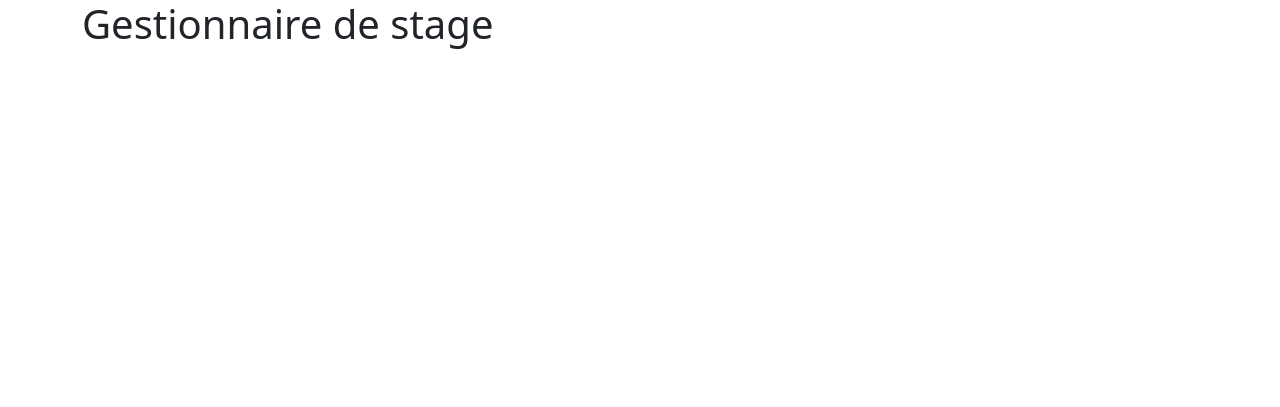
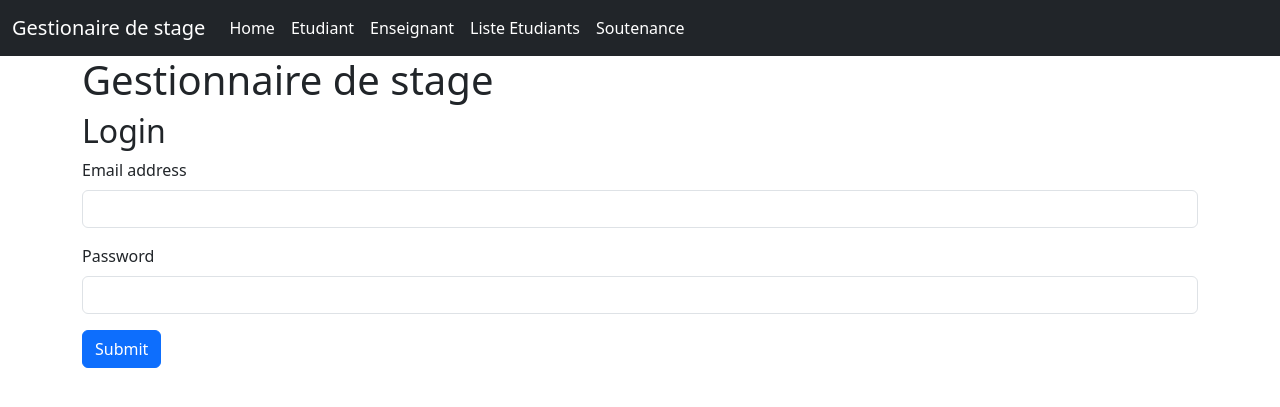
Before and after one commit to riahimedyassin/Gestionaire-de-stage, a PHP site: page / in a window 1280 px wide. Shown: the top 407 px of the page. Run offline with PHP 8.4, Linux system fonts and the light colour scheme.

Commit message:
simple login logic

```diff
--- a/connect/connect.php
+++ b/connect/connect.php
@@ -1,5 +1,5 @@
 <?php
-    include "../connect/dbconfig.php";
+    require_once "./connect/dbconfig.php";
    try {
 
        $cnx = new PDO("mysql:host=$host;dbname=$dbname", $username,$password);
--- a/index.php
+++ b/index.php
@@ -1,18 +1,57 @@
 <!doctype html>
 <html lang="en">
+
 <head>
     <meta charset="UTF-8">
     <meta name="viewport"
-          content="width=device-width, user-scalable=no, initial-scale=1.0, maximum-scale=1.0, minimum-scale=1.0">
+        content="width=device-width, user-scalable=no, initial-scale=1.0, maximum-scale=1.0, minimum-scale=1.0">
     <meta http-equiv="X-UA-Compatible" content="ie=edge">
-    <link href="https://cdn.jsdelivr.net/npm/bootstrap@5.3.2/dist/css/bootstrap.min.css" rel="stylesheet" integrity="sha384-T3c6CoIi6uLrA9TneNEoa7RxnatzjcDSCmG1MXxSR1GAsXEV/Dwwykc2MPK8M2HN" crossorigin="anonymous">
-    <script src="https://cdn.jsdelivr.net/npm/bootstrap@5.3.2/dist/js/bootstrap.bundle.min.js" integrity="sha384-C6RzsynM9kWDrMNeT87bh95OGNyZPhcTNXj1NW7RuBCsyN/o0jlpcV8Qyq46cDfL" crossorigin="anonymous"></script>
+    <link href="https://cdn.jsdelivr.net/npm/bootstrap@5.3.2/dist/css/bootstrap.min.css" rel="stylesheet"
+        integrity="sha384-T3c6CoIi6uLrA9TneNEoa7RxnatzjcDSCmG1MXxSR1GAsXEV/Dwwykc2MPK8M2HN" crossorigin="anonymous">
+    <script src="https://cdn.jsdelivr.net/npm/bootstrap@5.3.2/dist/js/bootstrap.bundle.min.js"
+        integrity="sha384-C6RzsynM9kWDrMNeT87bh95OGNyZPhcTNXj1NW7RuBCsyN/o0jlpcV8Qyq46cDfL"
+        crossorigin="anonymous"></script>
     <title>Mini Projet</title>
 </head>
+
 <body>
+    <?php
+    include "./Components/navbar.php";
+    ?>
     <div class="container">
-        <h1>Gestionnaire de stage</h1>
+        <div>
+            <h1>Gestionnaire de stage</h1>
+            <h2>Login</h2>
+            <form class="form" method="POST">
+                <div class="mb-3">
+                    <label class="form-label">Email address</label>
+                    <input type="email" class="form-control" name="email" required>
+                </div>
+                <div class="mb-3">
+                    <label class="form-label">Password</label>
+                    <input type="password" class="form-control" name="password" >
+                </div>
+                <button type="submit" class="btn btn-primary" name="login">Submit</button>
+            </form>
+        </div>
     </div>
     <script src="index.js"></script>
+    <?php
+    include "connect/dbconfig.php";
+    include "connect/connect.php";
+    if (isset($_POST['login'])) {
+        $email = $_POST['email'];
+        $password = $_POST['password'];
+        $query = "SELECT * FROM administrateur WHERE login = :email AND mot_de_passe = :password ";
+        $sth = $cnx->prepare($query);
+        $sth->bindParam('email',$email);
+        $sth->bindParam('password',$password);
+        $sth->execute();
+        $result = $sth->fetch(PDO::FETCH_ASSOC);
+        if($result) echo "LOGGED IN";
+        else echo "NOT LOGGED IN" ;
+    }
+    ?>
 </body>
+
 </html>
```
